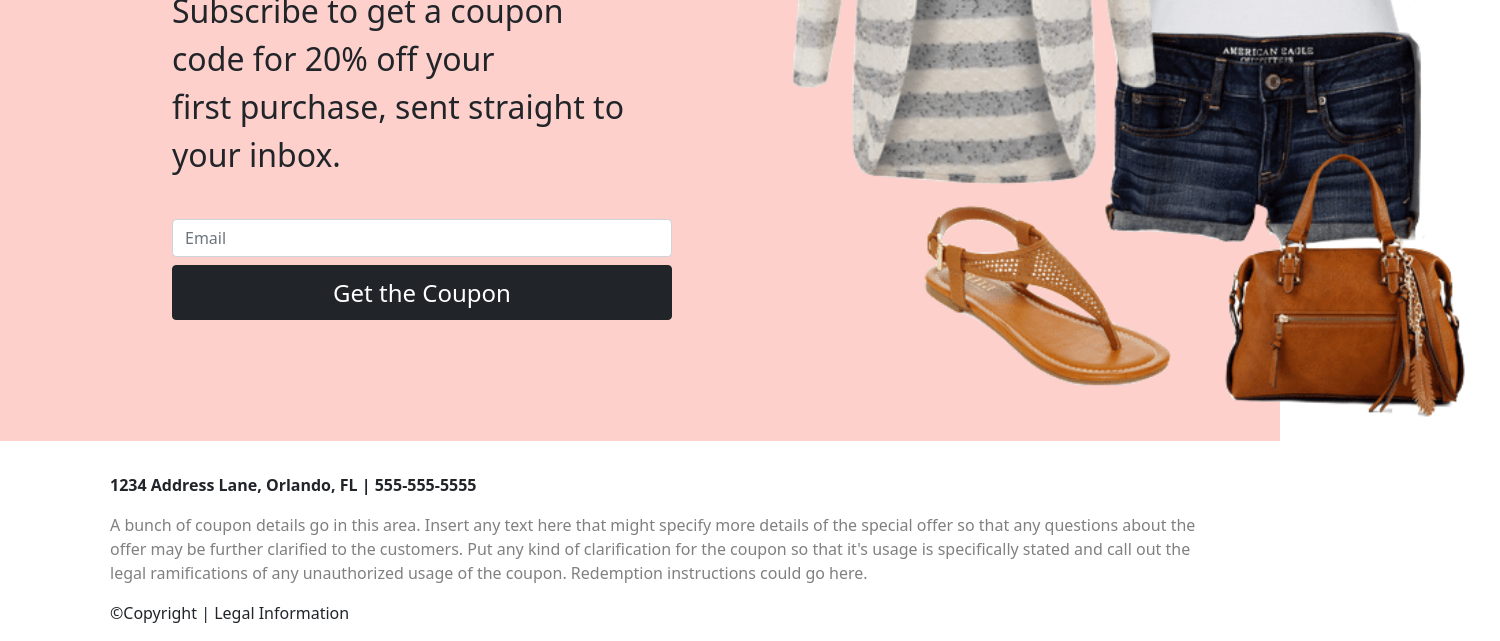
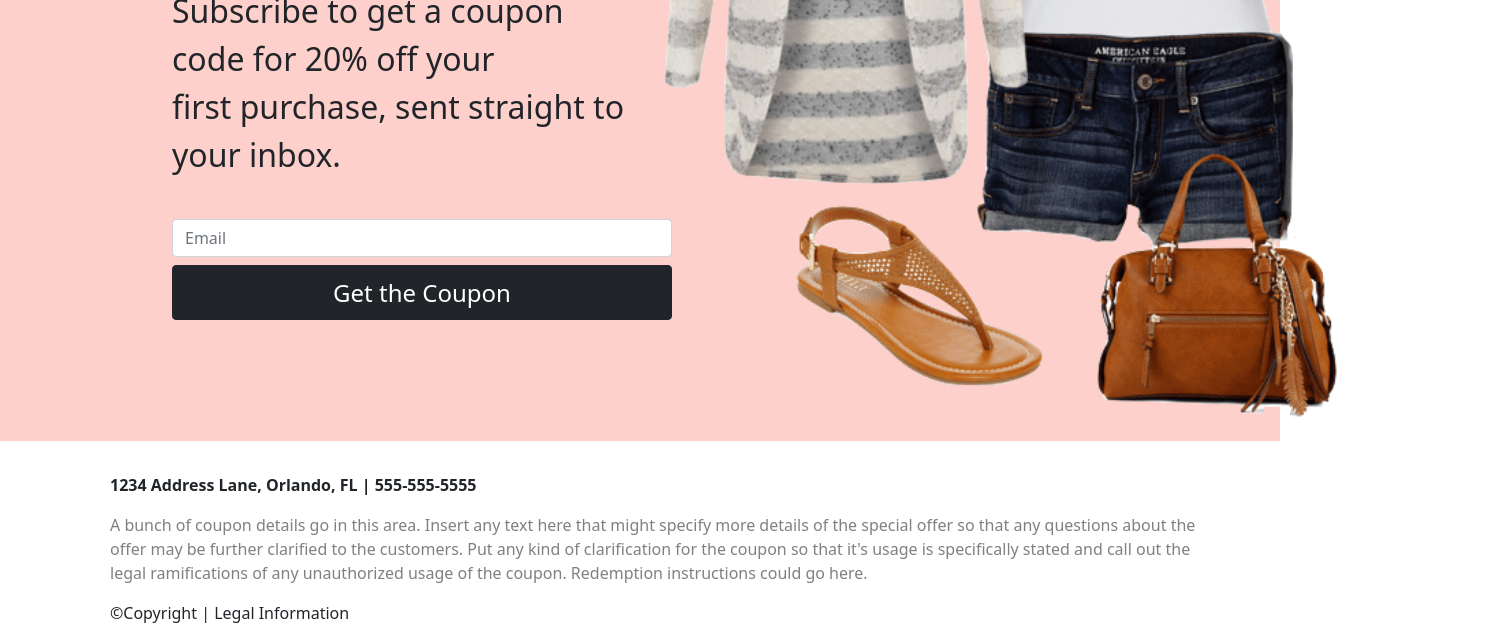
Before and after one commit to missysimmy/LandingPageTwo, a plain HTML site: page index.html in a window 1280 px wide. Shown: the part 479-1120 px from the top of the page, 1500 px wide, since content can reach past the window. Drawn offline with nearby package versions, Linux system fonts and the light colour scheme; a web font is replaced by a local one.

Commit message:
fixed spacing issue

```diff
--- a/styles.css
+++ b/styles.css
@@ -47,7 +47,7 @@ button {
 	font-size: 2rem;;
 }
 .content-b {
-	margin-left: 8rem;
+	margin-left: 0rem;
 }
 img {
 	width: 45rem;
```
